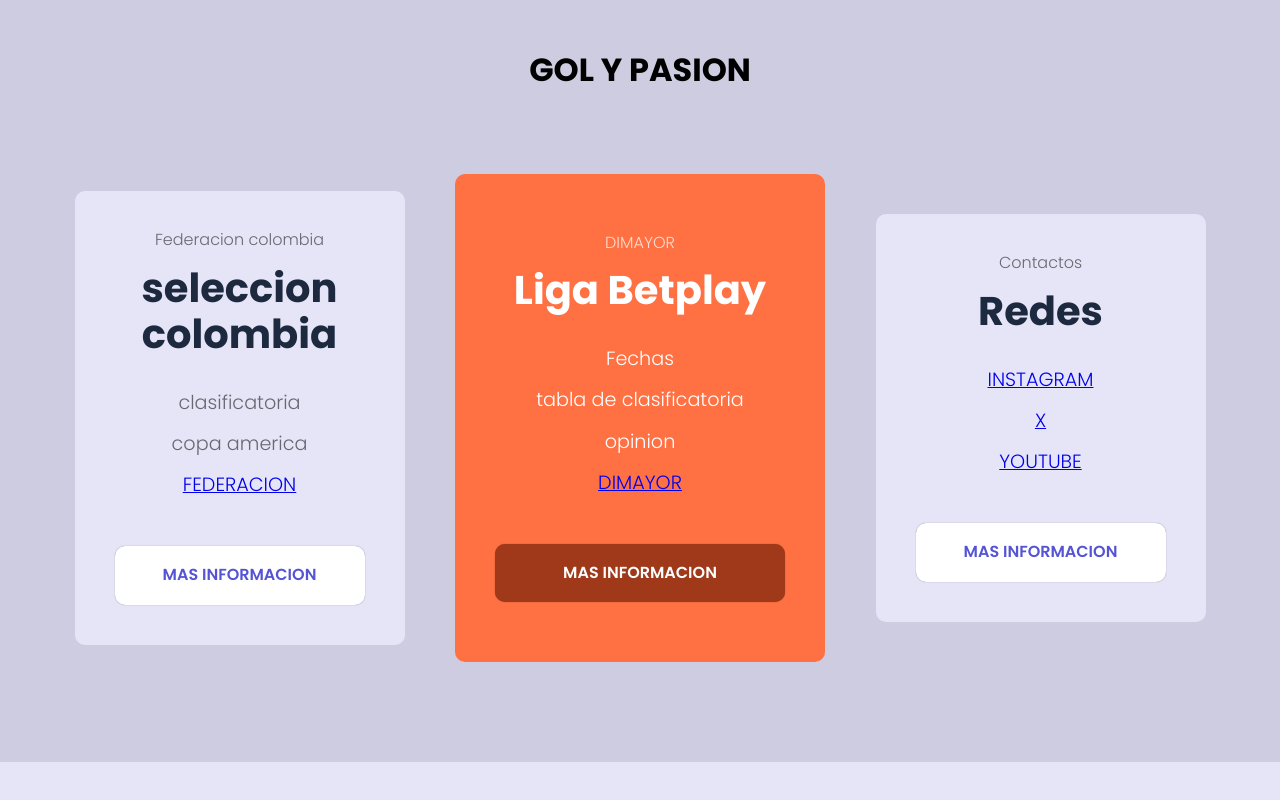
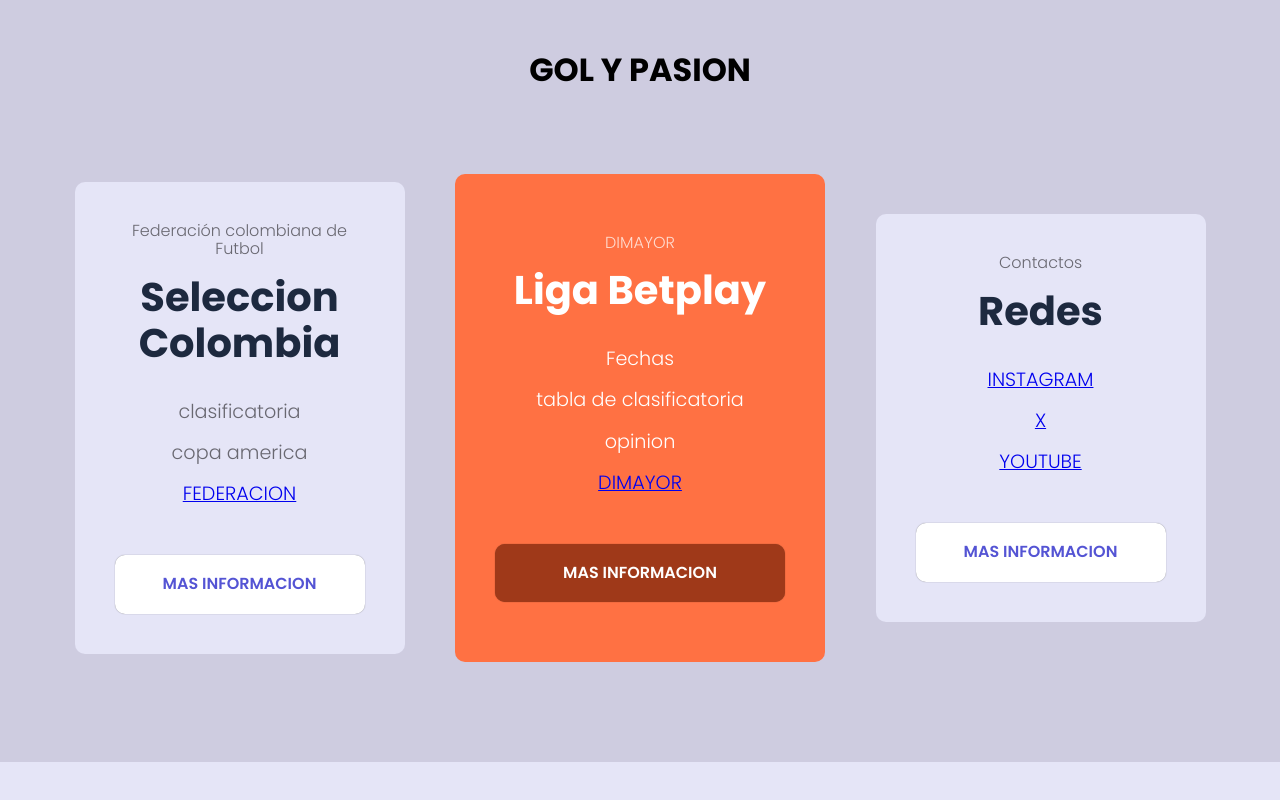
Before and after one commit to santigomez07/PGJavaJhon, a plain HTML site: page NOTICIAS.HTML in a window 1280 px wide. Shown: the part 2018-2818 px from the top of the page. Drawn offline with Linux system fonts and the light colour scheme.

Commit message:
cambiolin 123-124

```diff
--- a/NOTICIAS.HTML
+++ b/NOTICIAS.HTML
@@ -120,8 +120,8 @@
 
             <div class="price__table">
                 <div class="price__element">
-                    <p class="price__name">Federacion colombia</p>
-                    <h3 class="price__price">seleccion colombia</h3>
+                    <p class="price__name">Federación colombiana de Futbol</p>
+                    <h3 class="price__price">Seleccion Colombia</h3>
 
                     <div class="price__items">
                         <p class="price__features">clasificatoria</p>
```
